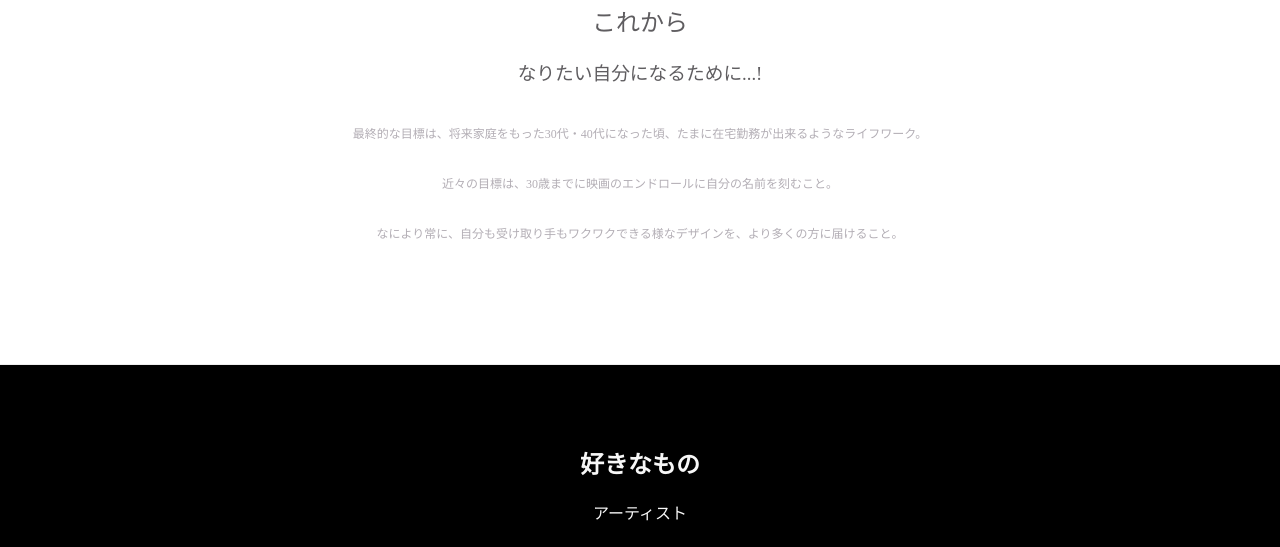
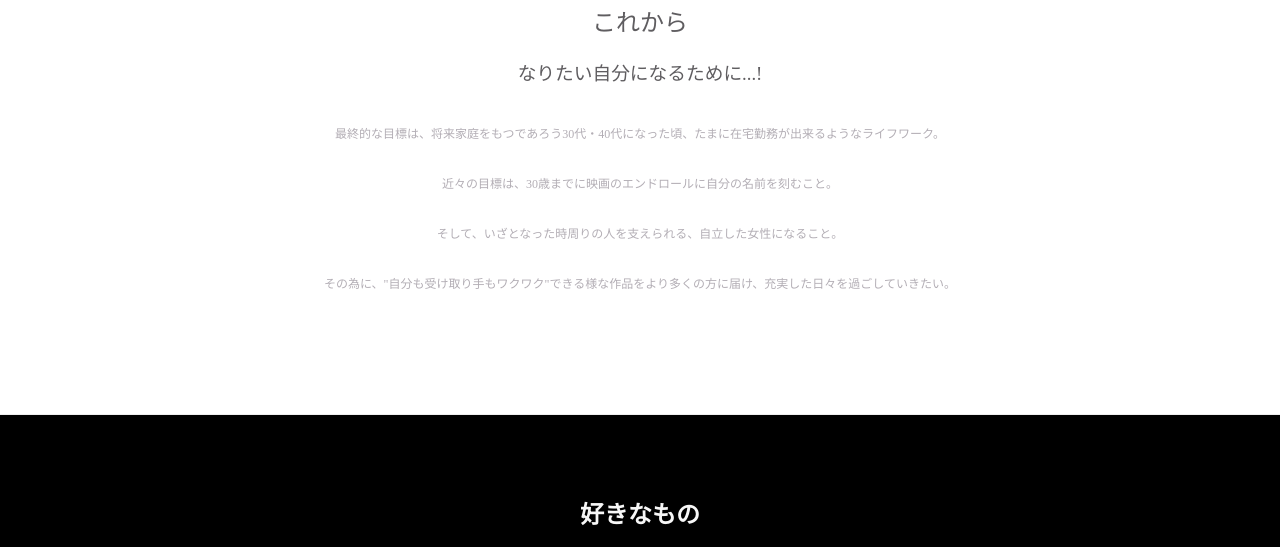
Before and after one commit to maki8128/booon, a plain HTML site: page index.html in a window 1280 px wide. Shown: the part 1219-1766 px from the top of the page. Drawn offline with Linux system fonts and the light colour scheme.

Commit message:
Update index.html

```diff
--- a/index.html
+++ b/index.html
@@ -58,9 +58,10 @@
         <div class="heading">
           <h2>これから</h2>
           <h3>なりたい自分になるために...!</h3>
-          <p class="txt-contents">最終的な目標は、将来家庭をもった30代・40代になった頃、たまに在宅勤務が出来るようなライフワーク。</p>
+          <p class="txt-contents">最終的な目標は、将来家庭をもつであろう30代・40代になった頃、たまに在宅勤務が出来るようなライフワーク。</p>
           <p class="txt-contents">近々の目標は、30歳までに映画のエンドロールに自分の名前を刻むこと。</p>
-          <p class="txt-contents">なにより常に、自分も受け取り手もワクワクできる様なデザインを、より多くの方に届けること。</p>
+          <p class="txt-contents">そして、いざとなった時周りの人を支えられる、自立した女性になること。</p>
+          <p class="txt-contents">その為に、"自分も受け取り手もワクワク"できる様な作品をより多くの方に届け、充実した日々を過ごしていきたい。</p>
         </div>
       </div>
     </div>
```
